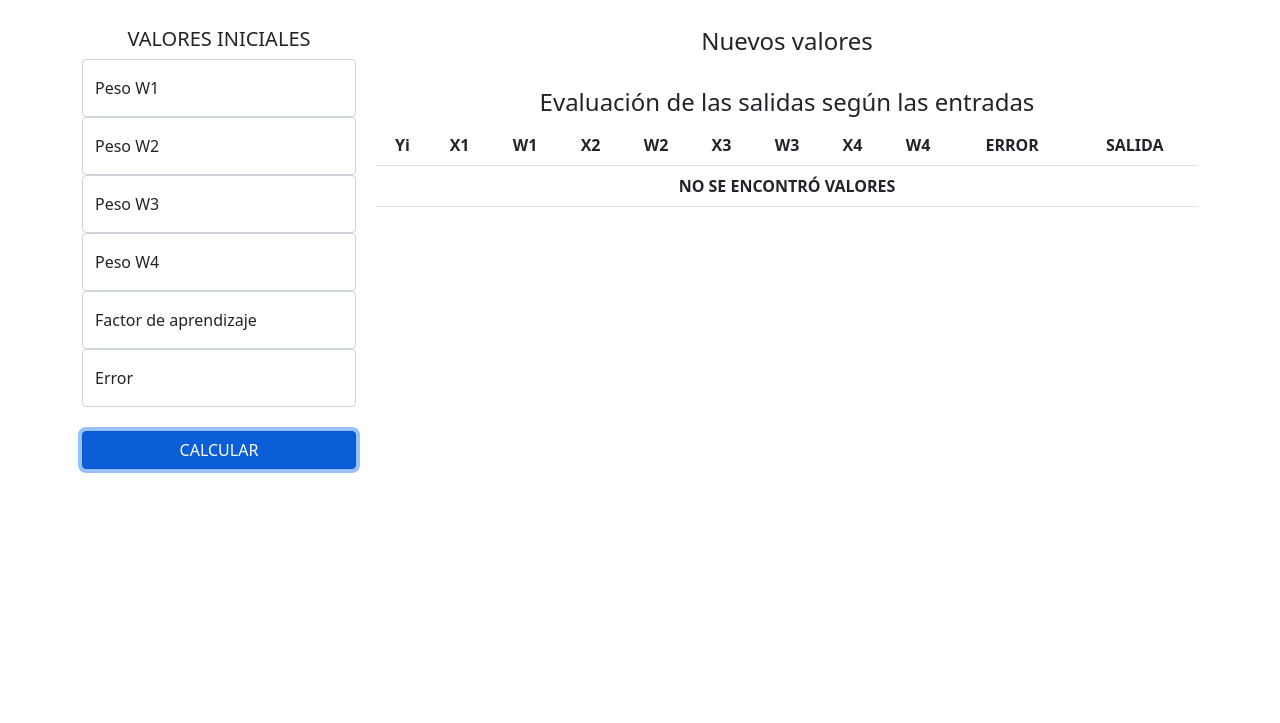
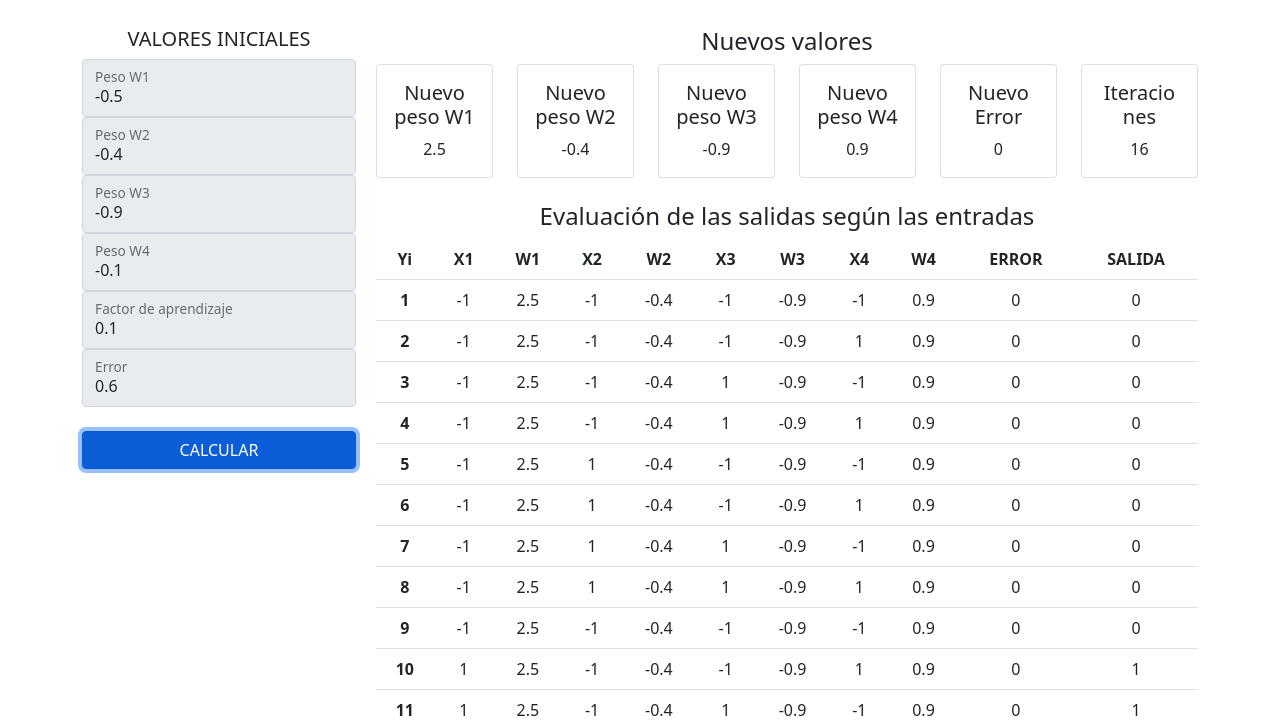
Before and after one commit to Elmigue10/percentron-cuatro-entradas, a plain HTML site: page index.html in a window 1280 px wide. Both pictures are taken after a click on the button "CALCULAR". Shown: the part 77-800 px from the top of the page. Drawn offline with nearby package versions, Linux system fonts and the light colour scheme.

Commit message:
Peceptrón 4 entradas V2

```diff
--- a/index.html
+++ b/index.html
@@ -32,27 +32,27 @@
             <div class="col">
                 <h5 class="text-center">VALORES INICIALES</h5>
                 <div class="form-floating">
-                    <input type="text" class="form-control" id="W1" placeholder="1.2">
+                    <input type="text" class="form-control" id="W1" placeholder="1.2" readonly>
                     <label for="floatingInput">Peso W1</label>
                 </div>
                 <div class="form-floating">
-                    <input type="text" class="form-control" id="W2" placeholder="1.2">
+                    <input type="text" class="form-control" id="W2" placeholder="1.2" readonly>
                     <label for="floatingInput">Peso W2</label>
                 </div>
                 <div class="form-floating">
-                    <input type="text" class="form-control" id="W3" placeholder="1.2">
+                    <input type="text" class="form-control" id="W3" placeholder="1.2" readonly>
                     <label for="floatingInput">Peso W3</label>
                 </div>
                 <div class="form-floating">
-                    <input type="text" class="form-control" id="W4" placeholder="1.2">
+                    <input type="text" class="form-control" id="W4" placeholder="1.2" readonly>
                     <label for="floatingInput">Peso W4</label>
                 </div>
                 <div class="form-floating">
-                    <input type="text" class="form-control" id="E" placeholder="1.2">
+                    <input type="text" class="form-control" id="E" placeholder="1.2" readonly>
                     <label for="floatingInput">Factor de aprendizaje</label>
                 </div>
                 <div class="form-floating">
-                    <input type="text" class="form-control" id="ERROR" placeholder="1.2">
+                    <input type="text" class="form-control" id="ERROR" placeholder="1.2" readonly>
                     <label for="floatingInput">Error</label>
                 </div>
                 <br>
@@ -146,7 +146,7 @@
                 </div>
                 <br>
                 <div class="collapse" id="testResponse">
-                    <h4 class="text-center">Probar nuevos valores</h4>
+                    <h4 class="text-center">Probar Nuevos Valores</h4>
 
                     <div class="row justify-content-center">
                         <div class="col-2">
@@ -195,6 +195,11 @@
         integrity="sha384-QJHtvGhmr9XOIpI6YVutG+2QOK9T+ZnN4kzFN1RtK3zEFEIsxhlmWl5/YESvpZ13"
         crossorigin="anonymous"></script>
     <script src="js/main.js"></script>
+    <style>
+        #testResponse{
+            margin-bottom: 4vw;
+        }
+    </style>
 </body>
 
 </html>
--- a/js/main.js
+++ b/js/main.js
@@ -63,11 +63,11 @@ function weightRecalculate(index) {
     let X2 = trueTable[1][index];
     let X3 = trueTable[2][index];
     let X4 = trueTable[3][index];
-    weight[0] = weight[0] + (2 * E * Y * X1);
-    weight[1] = weight[1] + (2 * E * Y * X2);
-    weight[2] = weight[2] + (2 * E * Y * X3);
-    weight[3] = weight[3] + (2 * E * Y * X4);
-    ERROR = (ERROR + (2 * E * Y * umbral));
+    weight[0] = parseFloat((weight[0] + (2 * E * Y * X1)).toFixed(1));
+    weight[1] = parseFloat(weight[1] + (2 * E * Y * X2).toFixed(1));
+    weight[2] = parseFloat(weight[2] + (2 * E * Y * X3).toFixed(1));
+    weight[3] = parseFloat(weight[3] + (2 * E * Y * X4).toFixed(1));
+    ERROR = parseFloat((ERROR + (2 * E * Y * umbral)).toFixed(1));
 
 }
 
@@ -122,12 +122,26 @@ function initializeValues() {
     counter = 0;
     weight = [];
     perceptron = true;
-    weight.push(parseFloat(document.getElementById("W1").value));
-    weight.push(parseFloat(document.getElementById("W2").value));
-    weight.push(parseFloat(document.getElementById("W3").value));
-    weight.push(parseFloat(document.getElementById("W4").value));
-    E = parseFloat(document.getElementById("E").value)
-    ERROR = parseFloat(document.getElementById("ERROR").value)
+    let randomNumber = parseFloat((Math.random() * 2 - 1).toFixed(1));
+    weight.push(randomNumber);
+    document.getElementById("W1").value = randomNumber;
+
+    randomNumber = parseFloat((Math.random() * 2 - 1).toFixed(1));
+    weight.push(randomNumber);
+    document.getElementById("W2").value = randomNumber;
+
+    randomNumber = parseFloat((Math.random() * 2 - 1).toFixed(1));
+    weight.push(randomNumber);
+    document.getElementById("W3").value = randomNumber;
+
+    randomNumber = parseFloat((Math.random() * 2 - 1).toFixed(1));
+    weight.push(parseFloat((Math.random() * 2 - 1).toFixed(1)));
+    document.getElementById("W4").value = randomNumber;
+
+    E = parseFloat((Math.random() * 2 - 1).toFixed(1));
+    document.getElementById("E").value = E;
+    ERROR = parseFloat((Math.random() * 2 - 1).toFixed(1));
+    document.getElementById("ERROR").value = ERROR;
     clearLabelTestResponse();
 }
 
@@ -139,6 +153,7 @@ function start() {
     }
     if (!perceptron) {
         addRowError();
+        removeTestResponse();
         hiddenLabels();
         return;
     }
@@ -232,3 +247,12 @@ function clearLabelTestResponse(){
     selectValue3.value='';
     selectValue4.value='';
 }
+
+function removeTestResponse(){
+    var myCollapse = document.getElementById('testResponse');
+    if(myCollapse.classList.contains(".collapsing")){
+        myCollapse.className = "collapse";
+        myCollapse.style.display = '';
+        myCollapse.removeAttribute("data-bs-toggle");
+    }
+}
```
